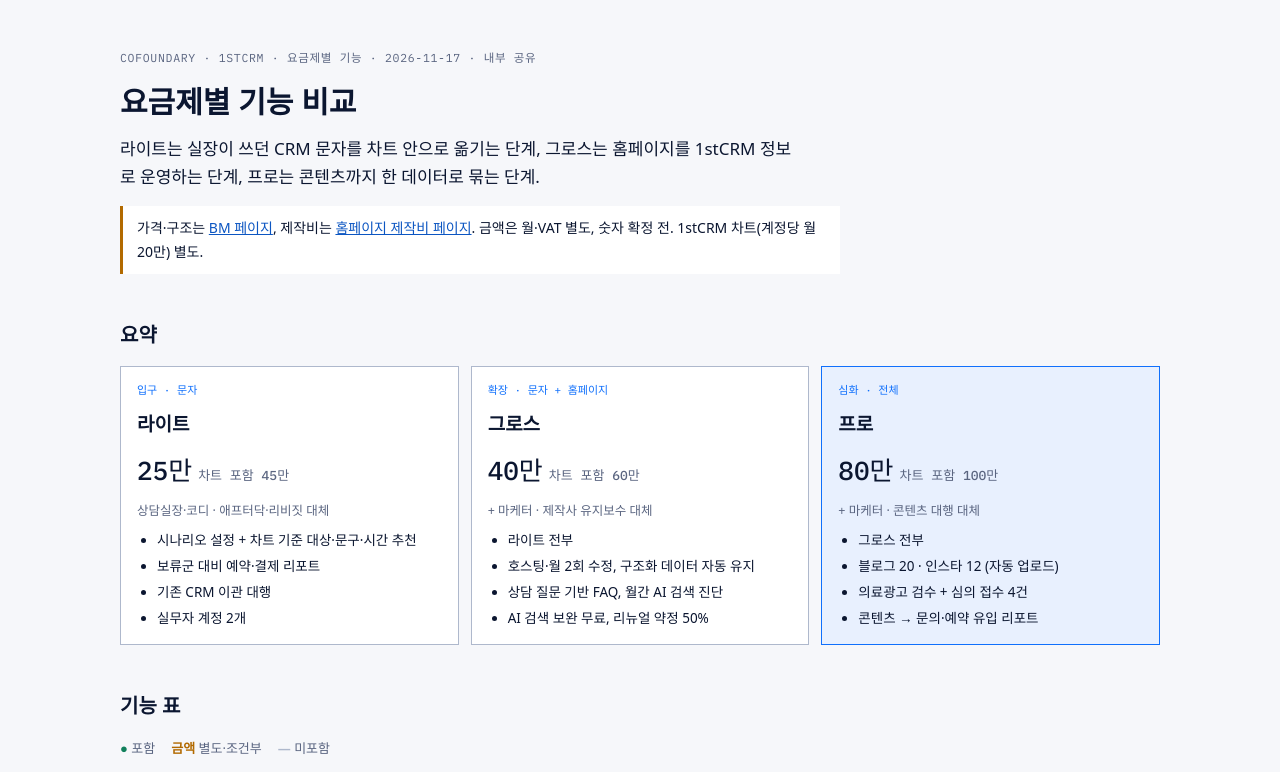
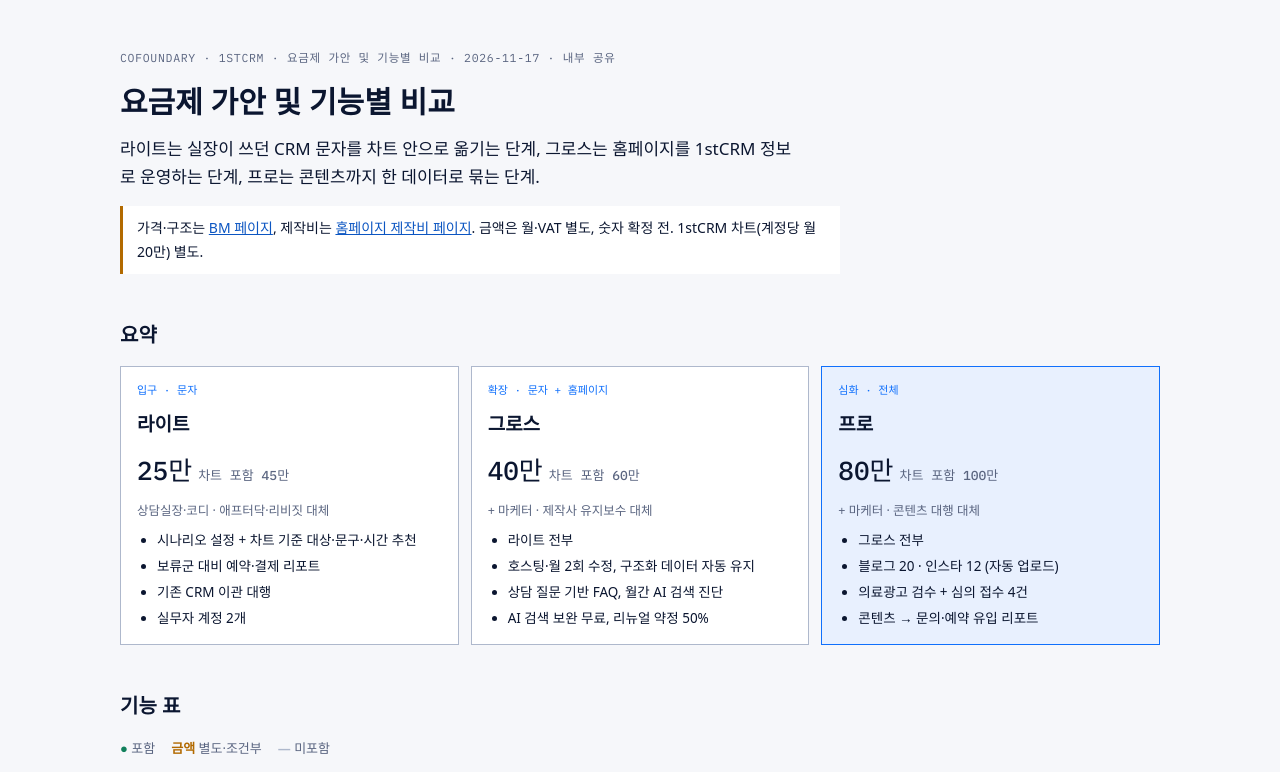
Before and after one commit to kbombpark/hospital-crm-planning, a plain HTML site: page pricing-plans.html in a window 1280 px wide. Shown: the top 772 px of the page. Drawn offline with Linux system fonts and the light colour scheme; a web font is replaced by a local one.

Commit message:
Rename pricing page to 요금제 가안 및 기능별 비교
Co-Authored-By: Claude Opus 5.5 <noreply@anthropic.com>

```diff
--- a/pricing-plans.html
+++ b/pricing-plans.html
@@ -3,11 +3,11 @@
 <head>
 <meta charset="utf-8">
 <meta name="viewport" content="width=device-width, initial-scale=1">
-<title>요금제별 기능 비교</title>
+<title>요금제 가안 및 기능별 비교</title>
 <meta name="claude:viewport-fit-sides" content="cover">
 <link rel="stylesheet" href="https://fonts.googleapis.com/css2?family=IBM+Plex+Mono:wght@400;500&family=IBM+Plex+Sans+KR:wght@400;500;600;700&display=swap">
 <style>
-/* Layout: 요금제별 기능. 요약(카드 3) → 기능 표(모듈별 그룹) → 혜택·지원 → 업그레이드 이유 → 시사점 */
+/* Layout: 요금제 가안 및 기능별 비교. 요약(카드 3) → 기능 표(모듈별 그룹) → 혜택·지원 → 업그레이드 이유 → 시사점 */
 :root{
   --bg:#F6F7FA; --surface:#FFFFFF; --fg:#0B1630; --muted:#5A6580; --line2:#AEB8CC; --zebra:#F1F4FA;
   --navy:#03153B; --onnavy:#FFFFFF; --blue:#1070FC; --link:#0C56C2; --tint:#E8F0FE; --bar:#C9D3E6;
@@ -82,8 +82,8 @@ th.c{text-align:center}
 <body>
 <main>
 <header>
-  <span class="eyebrow">Cofoundary · 1stCRM · 요금제별 기능 · 2026-11-17 · 내부 공유</span>
-  <h1>요금제별 기능 비교</h1>
+  <span class="eyebrow">Cofoundary · 1stCRM · 요금제 가안 및 기능별 비교 · 2026-11-17 · 내부 공유</span>
+  <h1>요금제 가안 및 기능별 비교</h1>
   <p class="lede">라이트는 실장이 쓰던 CRM 문자를 차트 안으로 옮기는 단계, 그로스는 홈페이지를 1stCRM 정보로 운영하는 단계, 프로는 콘텐츠까지 한 데이터로 묶는 단계.</p>
   <p class="note">가격·구조는 <a href="https://claude.ai/artifact/TsUVv3bL5ZttRK2RSaaoiz" target="_blank" rel="noopener">BM 페이지</a>, 제작비는 <a href="https://claude.ai/artifact/BbU5URod5xU7V4fR7dK7kw" target="_blank" rel="noopener">홈페이지 제작비 페이지</a>. 금액은 월·VAT 별도, 숫자 확정 전. 1stCRM 차트(계정당 월 20만) 별도.</p>
 </header>
```
Also changed, not shown: 1 other file.
